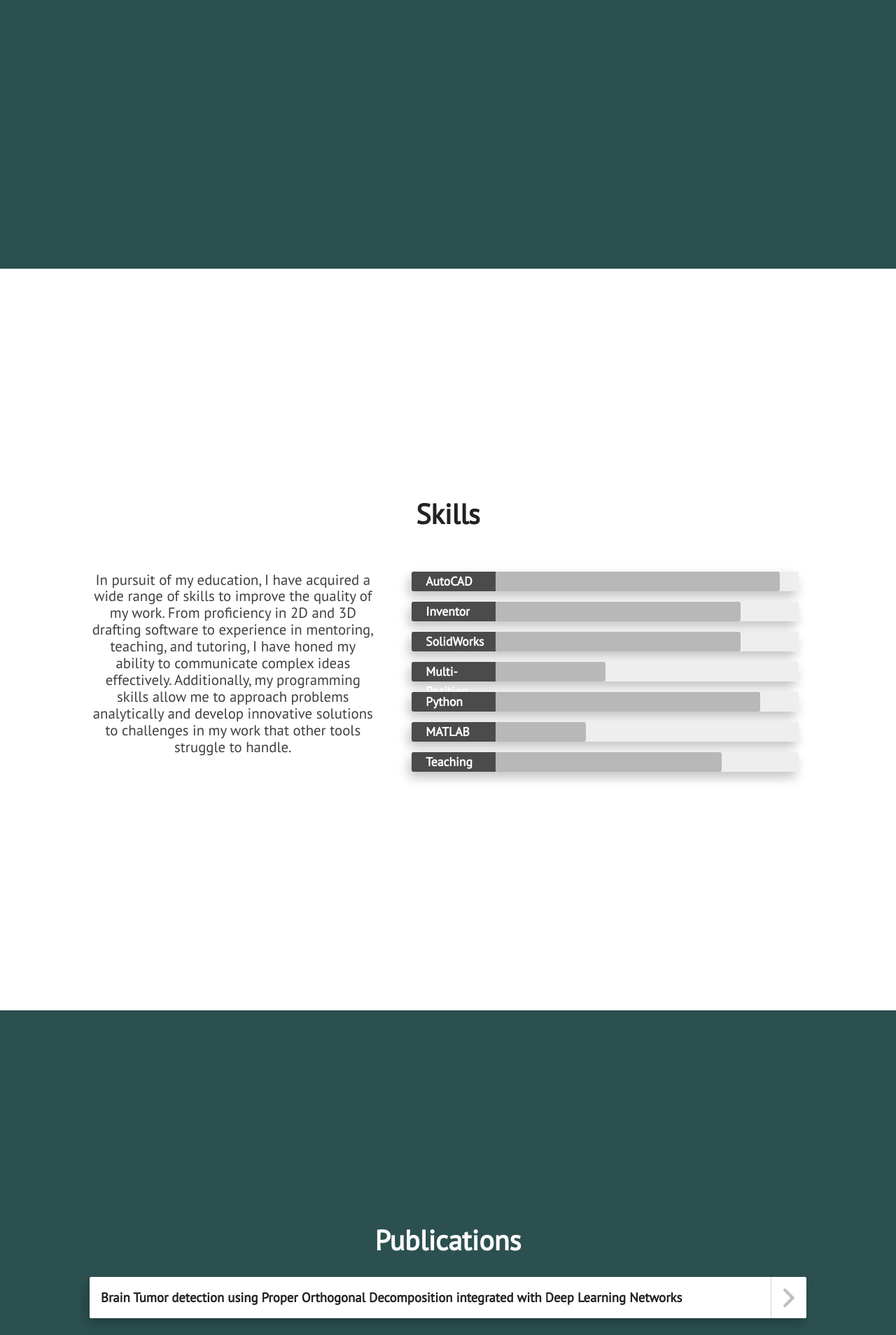
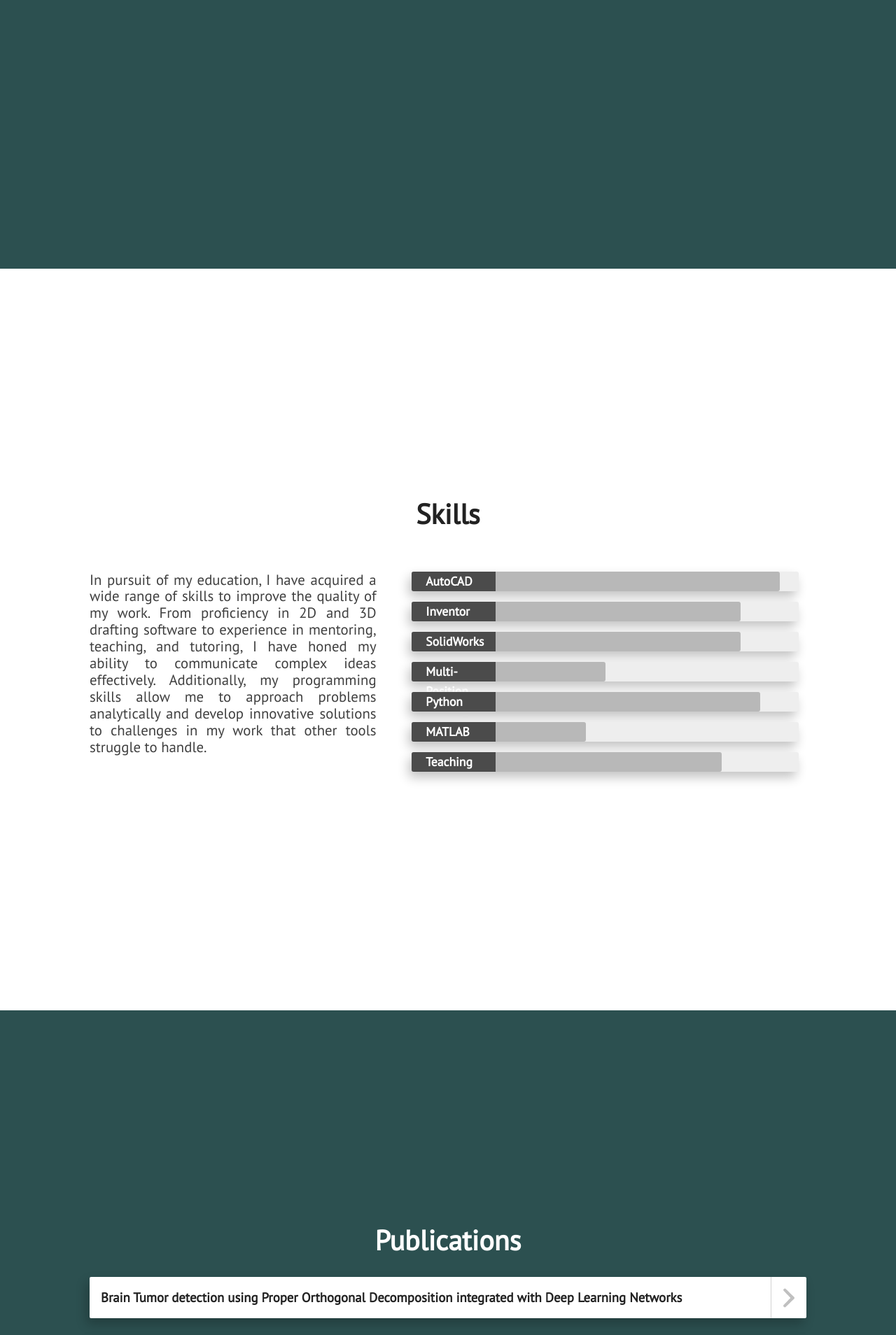
Before and after one commit to cmcabrera97/cmcabrera97.github.io, a Jekyll site: the page built from index.html, in a window 1280 px wide. Shown: the part 2516-4424 px from the top of the page at 70% size. Built offline with Jekyll 4.4.1, drawn with Linux system fonts in a browser that asks for light colours; nearby versions of some CDN libraries.

Commit message:
Update skills.html

```diff
--- a/_includes/skills.html
+++ b/_includes/skills.html
@@ -7,7 +7,7 @@
             <div class="skills-grid">
                 <div class="what-i-do">
                     <h3 class="paragraph-text justify-text"> </h3>
-                    <p class="paragraph-text center-align">
+                    <p class="paragraph-text justify-text">
                         In pursuit of my education, I have acquired a wide range of skills to improve the quality of my work. From proficiency in 2D and 3D drafting software to experience in mentoring, teaching, and tutoring, I have honed my ability to communicate complex ideas effectively. Additionally, my programming skills allow me to approach problems analytically and develop innovative solutions to challenges in my work that other tools struggle to handle.
                     </p>
                 </div>
```
